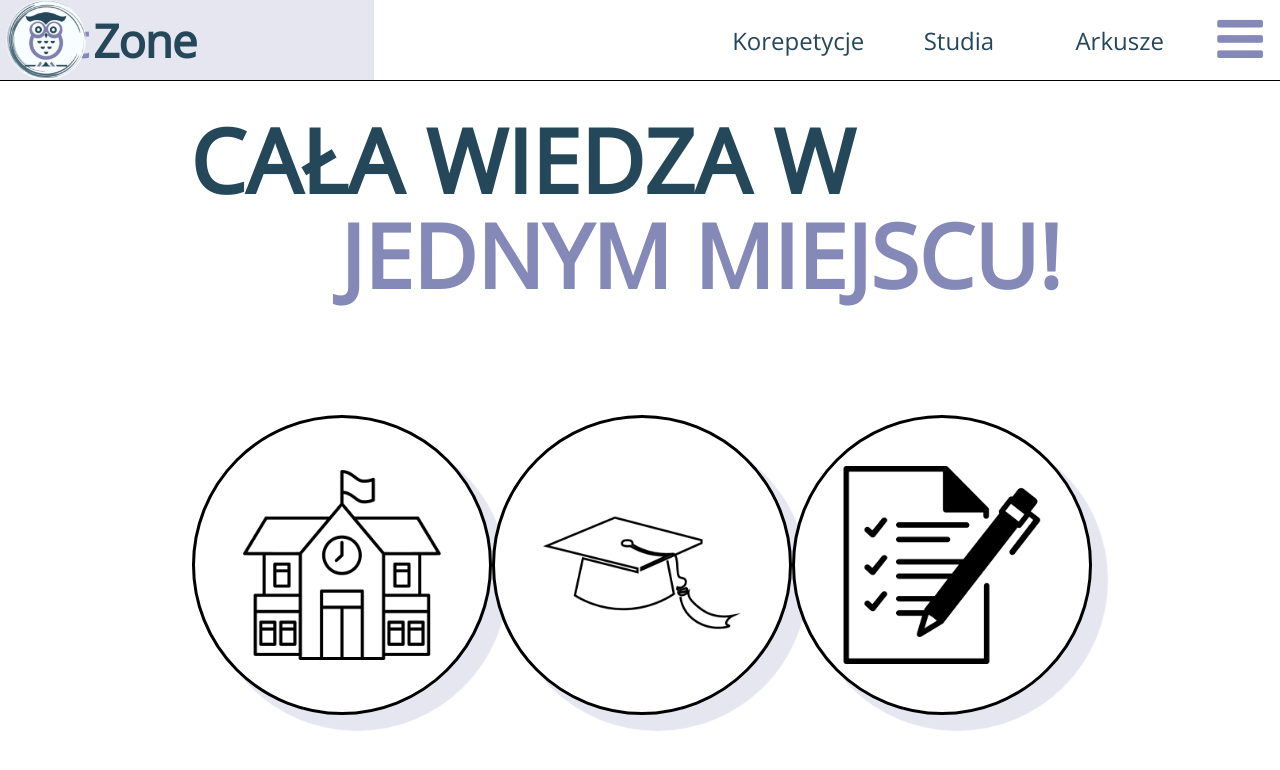
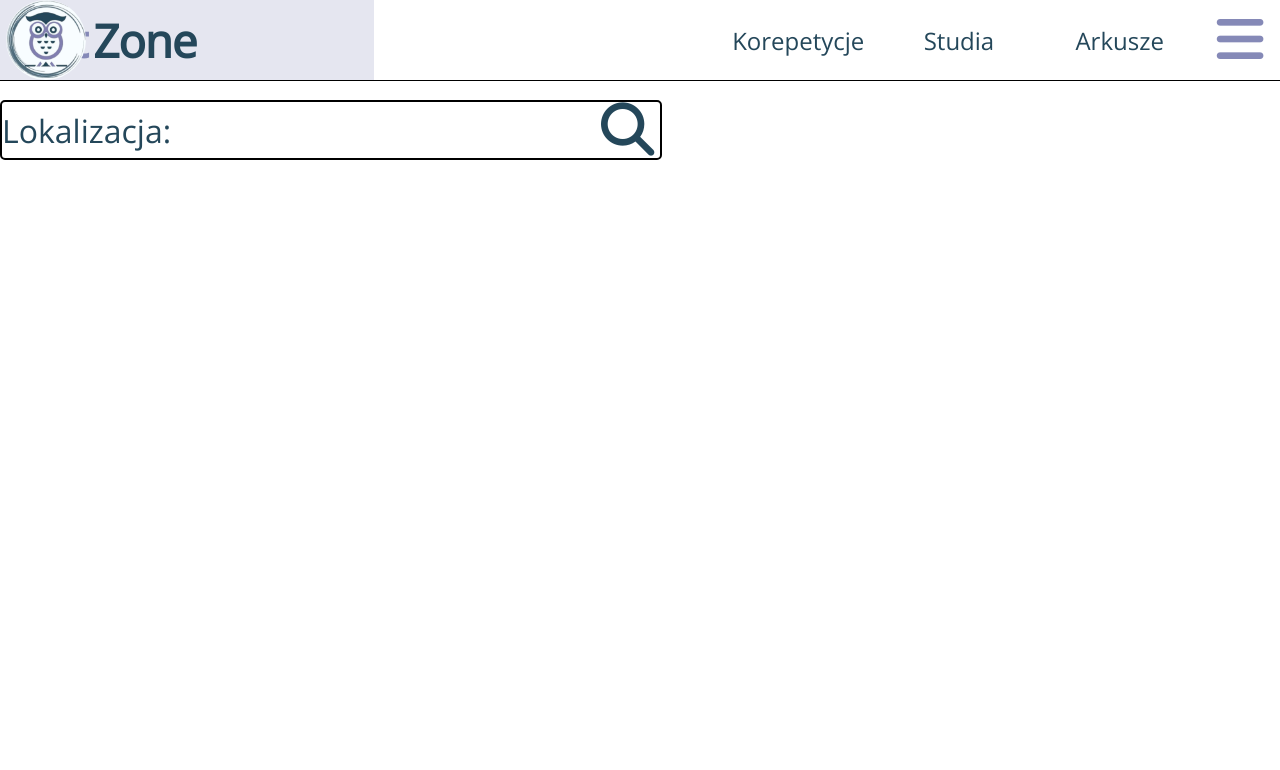
Before and after one commit to derffus/zwolnieni-z-teorii, a React (Create React App) app: page / in a window 1280 px wide. Both pictures are taken after a click on the button "Korepetycje". Shown: the top 770 px of the page. Built offline with nearby package versions, Linux system fonts and the light colour scheme.

Commit message:
korepetycje

```diff
--- a/package.json
+++ b/package.json
@@ -4,6 +4,7 @@
   "homepage": "https://derffus.github.io/zwolnieni-z-teorii",
   "private": true,
   "dependencies": {
+    "@fortawesome/fontawesome-free": "^6.4.2",
     "@testing-library/jest-dom": "^5.17.0",
     "@testing-library/react": "^13.4.0",
     "@testing-library/user-event": "^13.5.0",
--- a/public/index.html
+++ b/public/index.html
@@ -26,7 +26,7 @@
       content="Web site created using create-react-app"
     />
     <link rel="manifest" href="%PUBLIC_URL%/manifest.json" />
-    <link rel="icon" href="favicon.ico">
+    <link rel="icon" href="favicon.ico" />
     <title>MatZone</title>
   </head>
   <body>
--- a/src/App.css
+++ b/src/App.css
@@ -355,7 +355,7 @@
   width:70%;
   aspect-ratio: 1/1;
 }
-.na-stronie {
+.filmy-i-artykuly {
   position: relative;
   margin-top: 75px;
   display: flex;
@@ -399,6 +399,48 @@ iframe {
   row-gap: 30px;
   column-gap: 55px;
 }
+#korepetycje{
+  display:grid;
+  grid-template-columns: 1fr 1fr 1fr;
+  grid-template-rows: 8%;
+}
+#wpisz-lokalizacje{
+  border:2px solid black;
+  border-radius:5px;
+  font-size:2em;
+  height:100%;
+  width:fit-content;
+  display:flex;
+  flex-direction: row;
+  justify-content: space-around;
+  align-items: center;
+}
+#wpisz-lokalizacje input{
+  font-size: inherit;
+  color:inherit;
+  box-sizing: border-box;
+  height:100%;
+  border:none;
+}
+#wpisz-lokalizacje input:focus{
+  border:none;
+}
+#wpisz-lokalizacje button {
+  border:none;
+  display: block;
+  border-radius: inherit;
+  background-color: var(--content);
+  height: 100%;
+  aspect-ratio: 1/1;
+}
+#wpisz-lokalizacje button:hover {
+  cursor: pointer;
+  background-color: var(--purpleHovered);
+}
+#wpisz-lokalizacje button i{
+  color:var(--color-font);
+  font-size:4em;
+}
 @media (max-width: 1750px) {
   .filmy {
     grid-template-columns: 1fr 1fr;
--- a/src/App.js
+++ b/src/App.js
@@ -5,8 +5,11 @@ import RightNav from "./app-components/RightNav";
 import ContentPicker from "./app-components/ContentPicker";
 import HomePage from "./app-components/HomePage";
 import VideoPlayer from "./app-components/VideoPlayer";
-import filmyYtLInki from "./filmyYTLinki";
-import $ from "jquery";
+import Korepetycje from "./app-components/Korepetycje";
+import Studia from "./app-components/Studia";
+import Arkusze from "./app-components/Arkusze";
+import filmyYtLinki from "./filmyYTLinki";
+//import $ from "jquery";
 class App extends React.Component {
   constructor(props) {
     super(props);
@@ -21,6 +24,9 @@ class App extends React.Component {
       dzial: "1",
       zrodlo: "youtube",
       shuffled: true,
+      korepetycje: false,
+      studia: false,
+      arkusze: false,
     };
     this.updateState = this.updateState.bind(this);
     this.shuffleFilmy = this.shuffleFilmy.bind(this);
@@ -49,7 +55,7 @@ class App extends React.Component {
       shuffled: true,
     });
   }
-  wypiszFilmy(filmy,clicked,dzial,zrodlo) {
+  wypiszFilmy(filmy, clicked, dzial, zrodlo) {
     return filmy
       .filter(
         (x) =>
@@ -71,7 +77,7 @@ class App extends React.Component {
   componentDidMount() {
     this.filmyYTLinki = this.shuffle(this.filmyYTLinki);
   }
-  filmyYTLinki = filmyYtLInki;
+  filmyYTLinki = filmyYtLinki;
   render() {
     return (
       <div className="website">
@@ -90,7 +96,7 @@ class App extends React.Component {
         ) : (
           ""
         )}
-        {!this.state.homeClicked ? (
+        {this.state.clicked !== "" ? (
           <ContentPicker
             updateState={this.updateState}
             clicked={this.state.clicked}
@@ -100,8 +106,8 @@ class App extends React.Component {
         )}
         <div id="content">
           {this.state.homeClicked ? (
-            <HomePage />
-          ) : (
+            <HomePage updateState={this.updateState} />
+          ) : this.state.clicked !== "" ? (
             <VideoPlayer
               updateState={this.updateState}
               clicked={this.state.clicked}
@@ -112,7 +118,13 @@ class App extends React.Component {
               wypiszFilmy={this.wypiszFilmy}
               filmyYTLinki={this.filmyYTLinki}
             />
-          )}
+          ) : this.state.korepetycje ?(
+            <Korepetycje updateState={this.updateState}/>
+          ) : this.state.studia ? (
+            <Studia updateState={this.updateState}/>
+          ): this.state.arkusze ? (
+            <Arkusze updateState={this.updateState}/>
+          ):null}
         </div>
       </div>
     );
--- /dev/null
+++ b/src/app-components/Arkusze.js
@@ -0,0 +1,9 @@
+import React from "react";
+function Arkusze(props) {
+  return (
+    <div id="arkusze">
+        Tu arkusze
+    </div>
+  )
+}
+export default Arkusze;
--- a/src/app-components/HomePage.js
+++ b/src/app-components/HomePage.js
@@ -6,9 +6,39 @@ function HomePage(props) {
         Cała wiedza w <br /> <span>jednym miejscu!</span>
       </div>
       <div id="big-buttons">
-        <button><img src={require("../images/Korepetycje.png")} alt="korepetycje"/></button>
-        <button><img src={require("../images/Studia.png")} alt="studia"/></button>
-        <button><img src={require("../images/Arkusze.png")} alt="arkusze"/></button>
+        <button
+          onClick={() => {
+            props.updateState("homeClicked", false);
+            props.updateState("clicked", "");
+            props.updateState("korepetycje", true);
+            props.updateState("studia", false);
+            props.updateState("arkusze", false);
+          }}
+        >
+          <img src={require("../images/Korepetycje.png")} alt="korepetycje" />
+        </button>
+        <button
+          onClick={() => {
+            props.updateState("homeClicked", false);
+            props.updateState("clicked", "");
+            props.updateState("korepetycje", false);
+            props.updateState("studia", true);
+            props.updateState("arkusze", false);
+          }}
+        >
+          <img src={require("../images/Studia.png")} alt="studia" />
+        </button>
+        <button
+          onClick={() => {
+            props.updateState("homeClicked", false);
+            props.updateState("clicked", "");
+            props.updateState("korepetycje", false);
+            props.updateState("studia", false);
+            props.updateState("arkusze", true);
+          }}
+        >
+          <img src={require("../images/Arkusze.png")} alt="arkusze" />
+        </button>
       </div>
     </div>
   );
--- /dev/null
+++ b/src/app-components/Korepetycje.js
@@ -0,0 +1,15 @@
+import React from "react";
+import "@fortawesome/fontawesome-free/css/all.css";
+function Korepetycje(props) {
+  return (
+    <div id="korepetycje">
+      <div id="wpisz-lokalizacje">
+        Lokalizacja:<input></input>
+        <button type="submit">
+          <i className="fa-solid fa-magnifying-glass"></i>
+        </button>
+      </div>
+    </div>
+  );
+}
+export default Korepetycje;
--- a/src/app-components/NavBar.js
+++ b/src/app-components/NavBar.js
@@ -8,6 +8,9 @@ function NavBar(props) {
           onClick={() => {
             props.updateState("homeClicked", true);
             props.updateState("clicked", "");
+            props.updateState("korepetycje", false);
+            props.updateState("studia", false);
+            props.updateState("arkusze", false);
           }}
         >
           {" "}
@@ -23,9 +26,39 @@ function NavBar(props) {
         </button>
       </div>
       <div id="top-buttons">
-        <button>Korepetycje</button>
-        <button>Studia</button>
-        <button>Arkusze</button>
+        <button
+          onClick={() => {
+            props.updateState("homeClicked", false);
+            props.updateState("clicked", "");
+            props.updateState("korepetycje", true);
+            props.updateState("studia", false);
+            props.updateState("arkusze", false);
+          }}
+        >
+          Korepetycje
+        </button>
+        <button
+          onClick={() => {
+            props.updateState("homeClicked", false);
+            props.updateState("clicked", "");
+            props.updateState("korepetycje", false);
+            props.updateState("studia", true);
+            props.updateState("arkusze", false);
+          }}
+        >
+          Studia
+        </button>
+        <button
+          onClick={() => {
+            props.updateState("homeClicked", false);
+            props.updateState("clicked", "");
+            props.updateState("korepetycje", false);
+            props.updateState("studia", false);
+            props.updateState("arkusze", true);
+          }}
+        >
+          Arkusze
+        </button>
       </div>
       <div id="show-nav">
         {!props.showNavbar ? (
--- a/src/app-components/RightNav.js
+++ b/src/app-components/RightNav.js
@@ -33,6 +33,9 @@ function RightNav(props) {
                 onClick={() => {
                   props.updateState("clicked", "podstawa1");
                   props.updateState("homeClicked", false);
+                  props.updateState("korepetycje",false);
+                  props.updateState("studia",false);
+                  props.updateState("arkusze",false);
                 }}
               >
                 Podstawa
@@ -44,6 +47,9 @@ function RightNav(props) {
                 onClick={() => {
                   props.updateState("clicked", "rozszerzenie1");
                   props.updateState("homeClicked", false);
+                  props.updateState("korepetycje",false);
+                  props.updateState("studia",false);
+                  props.updateState("arkusze",false);
                 }}
               >
                 Rozszerzenie
@@ -82,6 +88,9 @@ function RightNav(props) {
                 onClick={() => {
                   props.updateState("clicked", "podstawa2");
                   props.updateState("homeClicked", false);
+                  props.updateState("korepetycje",false);
+                  props.updateState("studia",false);
+                  props.updateState("arkusze",false);
                 }}
               >
                 Podstawa
@@ -92,6 +101,9 @@ function RightNav(props) {
                 onClick={() => {
                   props.updateState("clicked", "rozszerzenie2");
                   props.updateState("homeClicked", false);
+                  props.updateState("korepetycje",false);
+                  props.updateState("studia",false);
+                  props.updateState("arkusze",false);
                 }}
               >
                 Rozszerzenie
@@ -130,6 +142,9 @@ function RightNav(props) {
                 onClick={() => {
                   props.updateState("clicked", "podstawa3");
                   props.updateState("homeClicked", false);
+                  props.updateState("korepetycje",false);
+                  props.updateState("studia",false);
+                  props.updateState("arkusze",false);
                 }}
               >
                 Podstawa
@@ -140,6 +155,9 @@ function RightNav(props) {
                 onClick={() => {
                   props.updateState("clicked", "rozszerzenie3");
                   props.updateState("homeClicked", false);
+                  props.updateState("korepetycje",false);
+                  props.updateState("studia",false);
+                  props.updateState("arkusze",false);
                 }}
               >
                 Rozszerzenie
@@ -178,6 +196,9 @@ function RightNav(props) {
                 onClick={() => {
                   props.updateState("clicked", "podstawa4");
                   props.updateState("homeClicked", false);
+                  props.updateState("korepetycje",false);
+                  props.updateState("studia",false);
+                  props.updateState("arkusze",false);
                 }}
               >
                 Podstawa
@@ -188,6 +209,9 @@ function RightNav(props) {
                 onClick={() => {
                   props.updateState("clicked", "rozszerzenie4");
                   props.updateState("homeClicked", false);
+                  props.updateState("korepetycje",false);
+                  props.updateState("studia",false);
+                  props.updateState("arkusze",false);
                 }}
               >
                 Rozszerzenie
--- /dev/null
+++ b/src/app-components/Studia.js
@@ -0,0 +1,9 @@
+import React from "react";
+function Studia(props) {
+  return (
+    <div id="studia">
+        Tu studia
+    </div>
+  )
+}
+export default Studia;
--- a/src/app-components/VideoPlayer.js
+++ b/src/app-components/VideoPlayer.js
@@ -1,14 +1,14 @@
 import React from "react";
 function VideoPlayer(props) {
   return (
-    <div className="na-stronie">
-      <div id="shuffle-button">
+    <div className="filmy-i-artykuly">
+      {props.zrodlo==="youtube" ?<div id="shuffle-button">
         <button onClick={props.shuffleFilmy}>
           Wymieszaj
           <br />
           filmy
         </button>
-      </div>
+      </div>:null}
       <div id="pokaz-klase">
         Klasa {props.clicked.match(/\d/)} poziom{" "}
         {/podstawa/.test(props.clicked)
--- a/src/filmyYTLinki.js
+++ b/src/filmyYTLinki.js
@@ -1,4 +1,4 @@
-const filmyYtLInki = [
+const filmyYtLinki = [
   [
     "https://www.youtube.com/embed/naq9D6jvnhA",
     ["film-podstawa2", "film-rozszerzenie2"],
@@ -105,4 +105,4 @@ const filmyYtLInki = [
     "youtube",
   ],
 ];
-export default filmyYtLInki;
+export default filmyYtLinki;
```
Also changed, not shown: 1 other file (tests, documents, lock files or other folders).
